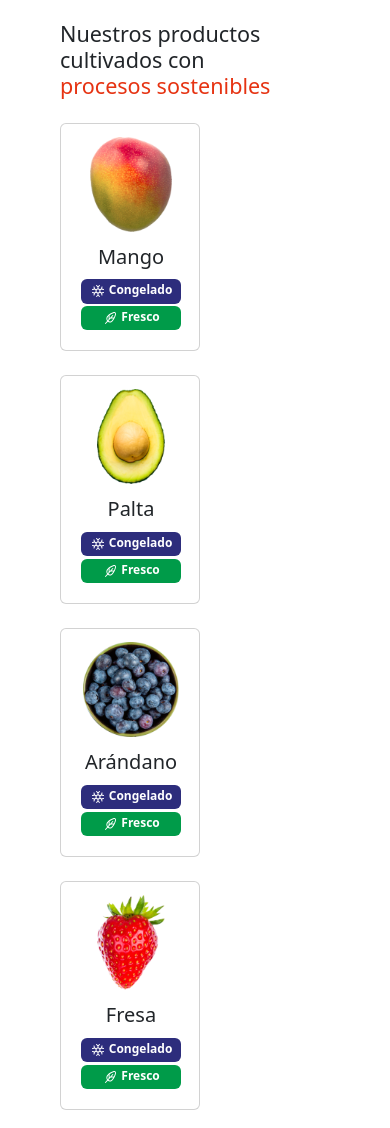
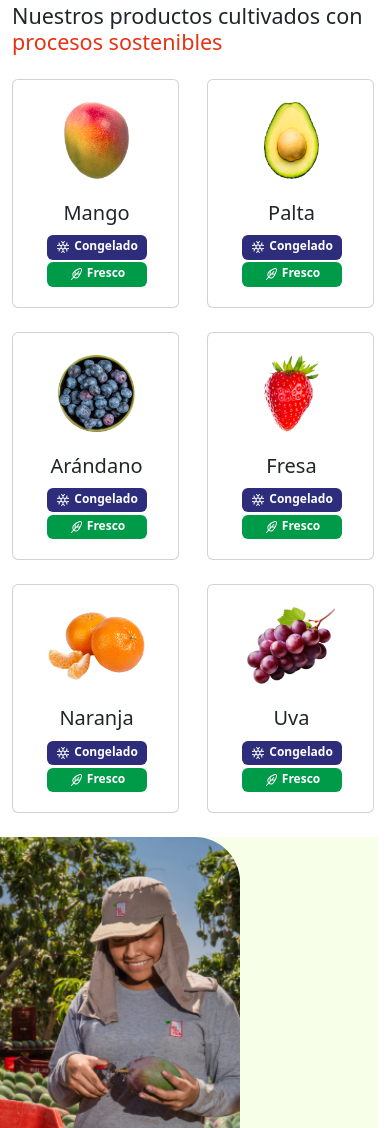
Before and after one commit to gerardo-cornejo/web-dominus, a plain HTML site: page index.html in a window 390 px wide. Shown: the part 872-2000 px from the top of the page. Drawn offline with nearby package versions, Linux system fonts and the light colour scheme.

Commit message:
resposive

```diff
--- a/css/inicio.responsive.css
+++ b/css/inicio.responsive.css
@@ -17,13 +17,39 @@
         height: 45px;
         transition: 0.3s ease-in-out;
     }
+
     .producto-tag .badge {
         transition: 0.3s ease-in-out;
         width: 120px;
     }
+
     .contenedor-producto img {
         transition: 0.3s ease-in-out;
         height: 135px !important;
+    }
+
+    /*******************************Sección frases********************************/
+    .seccion-mango .row div,
+    .seccion-plantas .row div,
+    .seccion-calidad .row div {
+        width: 490px !important;
+        height: 360px !important;
+        transition: 0.3s ease-in-out;
+        font-size: 15pt !important;
+    }
+
+    .seccion-mango-izquierda {
+        padding-left: 10px !important;
+        display: flex;
+        flex-direction: row;
+        align-items: center;
+    }
+
+    .seccion-calidad-izquierda {
+        padding-left: 10px !important;
+        display: flex !important;
+        flex-direction: column !important;
+        align-items: center !important;
     }
 }
 
@@ -56,9 +82,20 @@
         height: 121px;
         transition: 0.3s ease-in-out;
     }
+
     .producto-tag .badge {
         transition: 0.3s ease-in-out;
         width: 100px;
+    }
+
+    /*******************************Sección frases********************************/
+
+    .seccion-mango .row div,
+    .seccion-plantas .row div,
+    .seccion-calidad .row div {
+        width: 373px !important;
+        height: 260px !important;
+        transition: 0.3s ease-in-out;
     }
 }
 
@@ -98,11 +135,48 @@
     .producto-tag .badge {
         width: 100px;
     }
+
+    /*******************************Sección frases********************************/
+    .seccion-mango .row div,
+    .seccion-plantas .row div,
+    .seccion-calidad .row div {
+        width: 212px !important;
+        height: 360px !important;
+        transition: 0.3s ease-in-out;
+    }
 }
 
 /* Teléfonos medianos (hasta 480px) */
 @media (max-width: 480px) {
-    /* Ajustes para móviles más grandes */
+
+    /* Estilos para dispositivos pequeños como iPhone SE */
+    .seccion-productos {
+        padding: 0 !important;
+        padding-top: 30px !important;
+    }
+
+    .contenedor-producto img {
+        transition: 0.3s ease-in-out;
+        height: 77px !important;
+    }
+
+    .seccion-productos .container .row div {
+        transition: 0.3sease -in-out;
+        margin-right: 28px;
+        align-content: center;
+        justify-content: center;
+        width: 167px;
+    }
+
+    /*******************************Sección frases********************************/
+    .seccion-mango .row div,
+    .seccion-plantas .row div,
+    .seccion-calidad .row div {
+        width: 240px !important;
+        max-width: 240px !important;
+        height: 360px !important;
+        transition: 0.3s ease-in-out;
+    }
 }
 
 
```
Also changed, not shown: index.html (+1 -0 lines).
